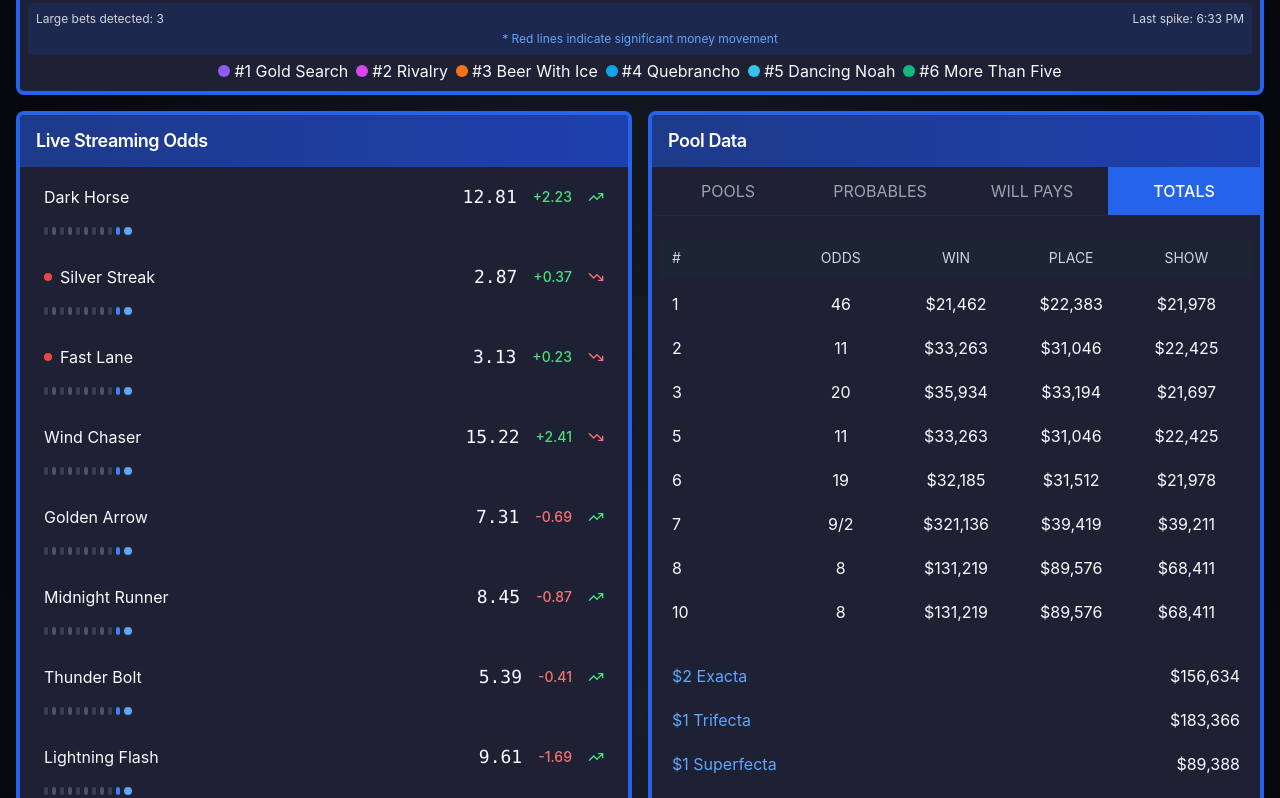
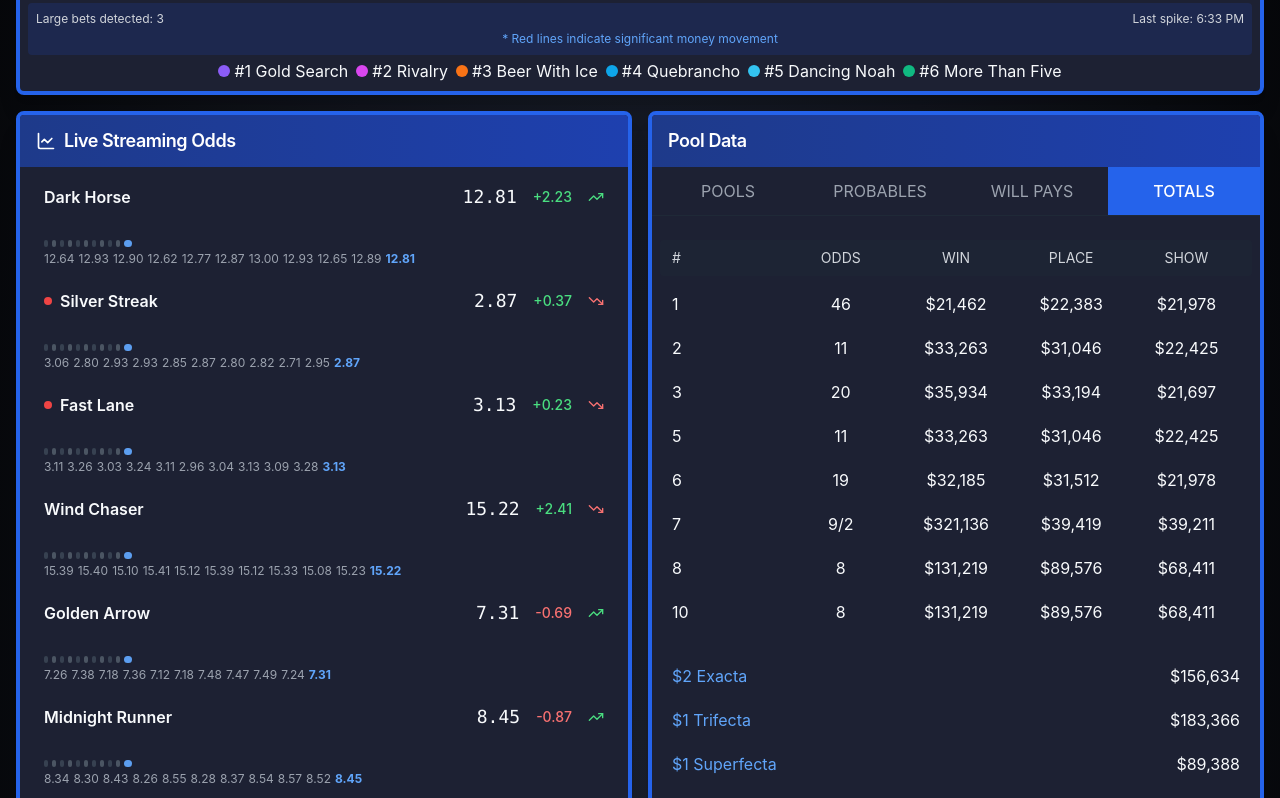
Before and after one commit to spotcircuit/sharpspike, a React (Vite) app: page / in a window 1280 px wide. Shown: the part 1160-1958 px from the top of the page. Built offline with nearby package versions, Linux system fonts and the light colour scheme.

Commit message:
Add odds history visualization
Display historical odds data for each horse.

```diff
--- a/src/components/LiveStreamingOdds.tsx
+++ b/src/components/LiveStreamingOdds.tsx
@@ -3,7 +3,7 @@ import React from 'react';
 import { Horse } from '../utils/mockData';
 import { formatOdds, getChangeClass, formatDifference } from '../utils/formatters';
 import { Card, CardHeader, CardTitle, CardContent } from '@/components/ui/card';
-import { TrendingDown, TrendingUp } from 'lucide-react';
+import { TrendingDown, TrendingUp, ChartLine } from 'lucide-react';
 
 interface LiveStreamingOddsProps {
   horses: Horse[];
@@ -24,7 +24,10 @@ const LiveStreamingOdds: React.FC<LiveStreamingOddsProps> = ({ horses }) => {
   return (
     <Card className="border-4 border-blue-600 shadow-xl bg-betting-darkCard overflow-hidden">
       <CardHeader className="bg-gradient-to-r from-blue-900 to-blue-800 px-4 py-3">
-        <CardTitle className="text-lg font-semibold text-white">Live Streaming Odds</CardTitle>
+        <CardTitle className="text-lg font-semibold text-white flex items-center gap-2">
+          <ChartLine className="h-5 w-5" />
+          Live Streaming Odds
+        </CardTitle>
       </CardHeader>
 
       <CardContent className="p-2 space-y-1">
@@ -44,7 +47,7 @@ const LiveStreamingOdds: React.FC<LiveStreamingOddsProps> = ({ horses }) => {
                   {horse.isFavorite && (
                     <span className="h-2 w-2 rounded-full bg-red-500 inline-block"></span>
                   )}
-                  <span>{horse.name}</span>
+                  <span className="font-semibold">{horse.name}</span>
                 </div>
 
                 <div className="flex items-center space-x-4">
@@ -60,14 +63,14 @@ const LiveStreamingOdds: React.FC<LiveStreamingOddsProps> = ({ horses }) => {
               </div>
 
               {/* Historical odds visualization */}
-              <div className="flex items-center h-6 mt-1 space-x-1">
+              <div className="flex flex-col mt-1">
+                {/* Visualization bars */}
+                <div className="flex items-end h-6 mt-1 space-x-1">
                   {oddsHistory.map((odds, idx) => (
                     <div
                       key={idx}
                       className={`h-full w-1 rounded-sm ${
-                      idx === oddsHistory.length - 1
-                        ? 'bg-blue-500'
-                        : idx % 2 === 0
+                        idx % 2 === 0
                           ? 'bg-gray-700'
                           : 'bg-gray-600'
                       }`}
@@ -78,12 +81,27 @@ const LiveStreamingOdds: React.FC<LiveStreamingOddsProps> = ({ horses }) => {
                     />
                   ))}
                   <div
-                  className="h-full w-2 rounded-sm bg-blue-400"
+                    className="h-full w-2 rounded-sm bg-blue-400 animate-pulse"
                     style={{
                       height: `${Math.min(100, Math.max(30, (1 / horse.liveOdds) * 50))}%`
                     }}
                     title={`Current: ${formatOdds(horse.liveOdds)}`}
                   />
+                </div>
+
+                {/* Historical odds values */}
+                <div className="flex items-center mt-1 text-xs text-gray-400 overflow-x-auto scrollbar-hide">
+                  <div className="flex space-x-1 min-w-full">
+                    {oddsHistory.map((odds, idx) => (
+                      <div key={idx} className="text-center min-w-4" title={`Historical odds ${idx + 1}`}>
+                        {formatOdds(odds)}
+                      </div>
+                    ))}
+                    <div className="text-center min-w-4 font-bold text-blue-400" title="Current odds">
+                      {formatOdds(horse.liveOdds)}
+                    </div>
+                  </div>
+                </div>
               </div>
             </div>
           );
```
Lines whose indentation alone changed are shown as unchanged.
